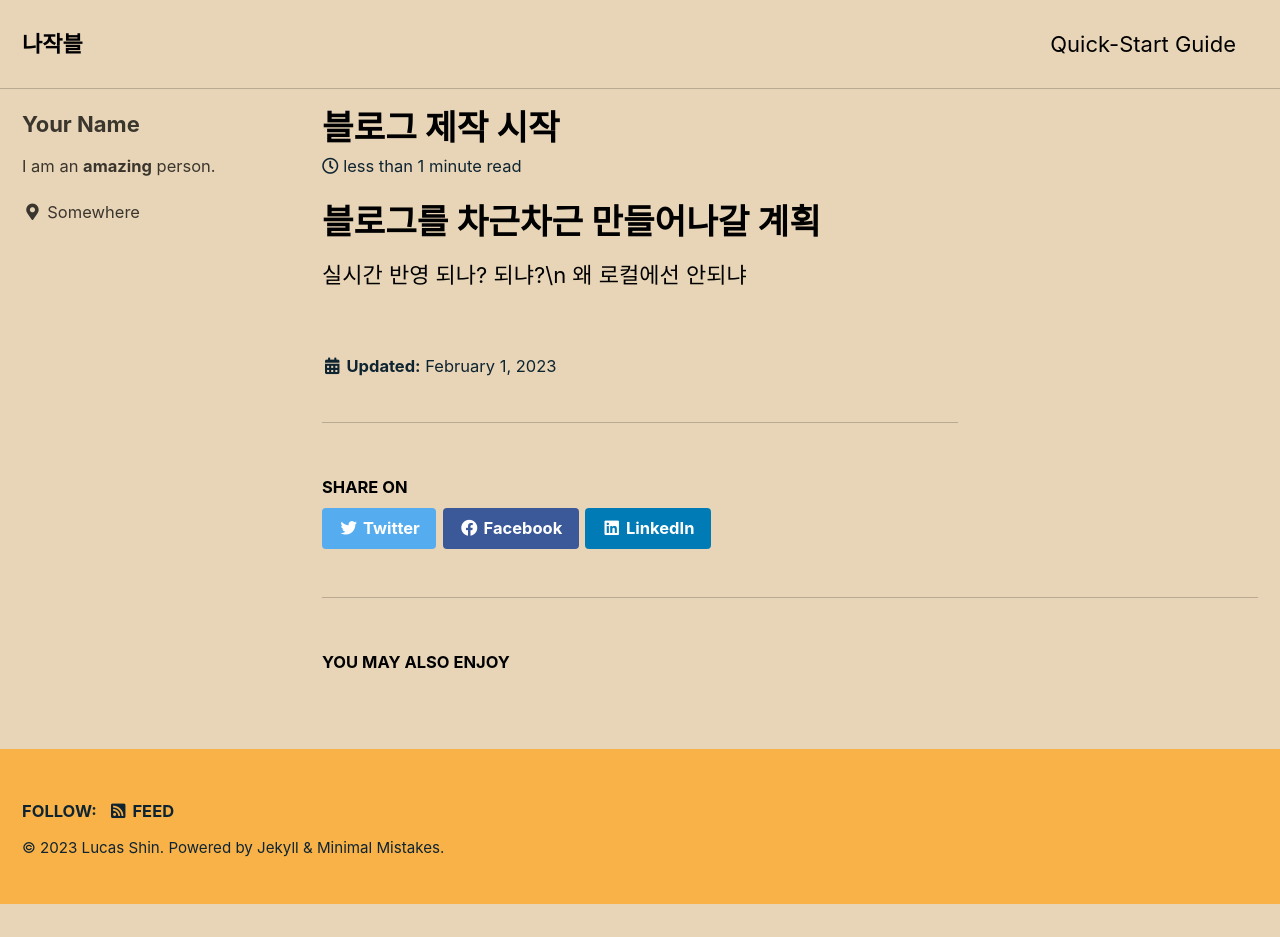
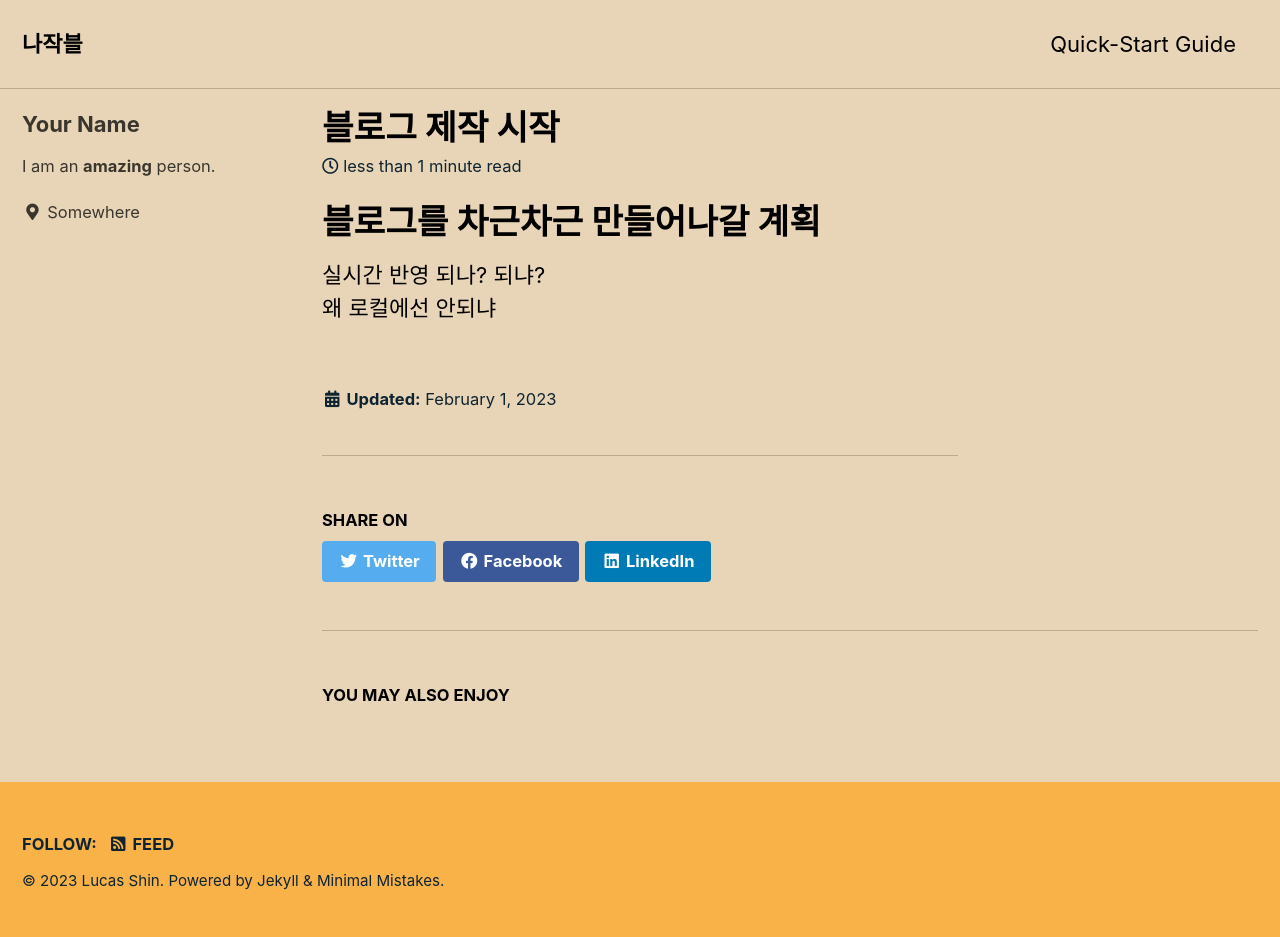
Before and after one commit to Lucas-Shin-Dev/lucas-shin-dev.github.io, a Jekyll site: the page built from _posts/2023-02-01-first.md, in a window 1280 px wide. Built offline with Jekyll 4.4.1, drawn with Linux system fonts in a browser that asks for light colours; cached includes are drawn as plain includes; before the commit the page ends 904 px from its top, so only the background shows below that.

```diff
--- a/_posts/2023-02-01-first.md
+++ b/_posts/2023-02-01-first.md
@@ -5,5 +5,5 @@ title:  "블로그 제작 시작"
 
 # 블로그를 차근차근 만들어나갈 계획
 실시간 반영 되나?
-되냐?\n
+되냐?
 왜 로컬에선 안되냐
```
